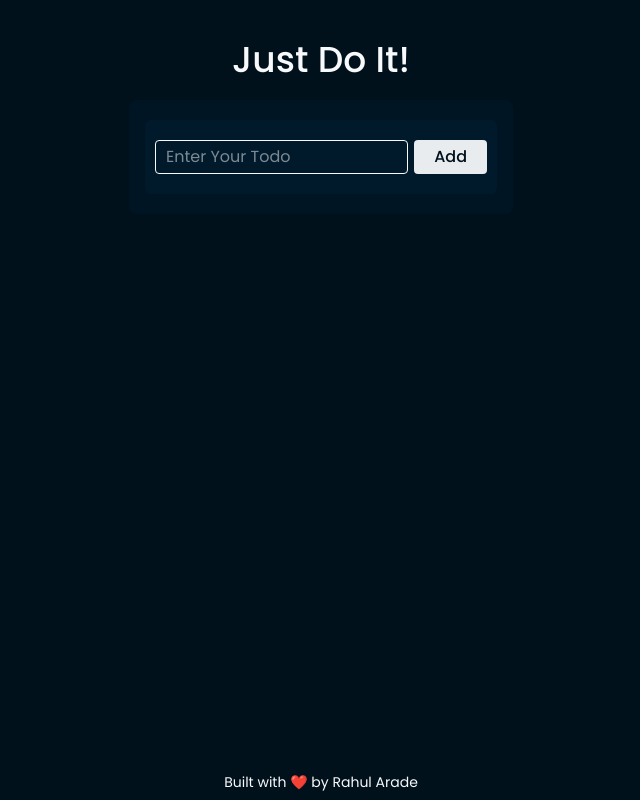
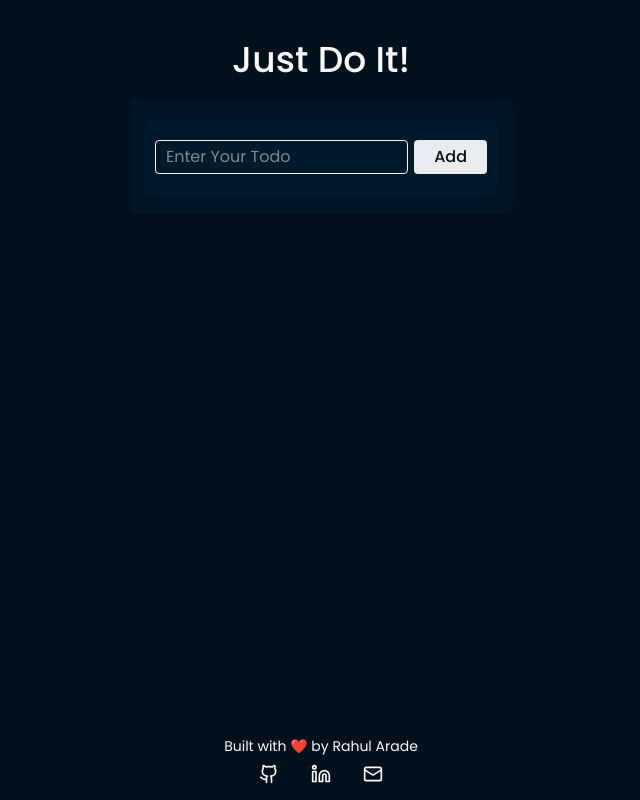
Before and after one commit to rahularade/Todo-App, a React (Vite) app: page / in a window 1280 px wide. Shown: the whole page, without its empty margins (319-959 px from the left). Built offline with nearby package versions, Linux system fonts and the light colour scheme.

Commit message:
Refactor footer section to include social media links with icons

```diff
--- a/src/App.tsx
+++ b/src/App.tsx
@@ -18,16 +18,82 @@ function App() {
                     </div>
                 </div>
             </TodoContextProvider>
-            <p className="text-heading text-sm p-2 absolute bottom-0">
+            <div className="text-heading text-sm p-2 absolute bottom-0">
                 Built with ❤️ by{" "}
                 <a
-                    href="https://github.com/rahularade"
+                    href="https://rahularade.site"
                     target="_blank"
                     className="hover:underline"
                 >
                     Rahul Arade
                 </a>
-            </p>
+                <div className="flex justify-center gap-4">
+                    <a
+                        href="https://github.com/rahularade/Todo-App"
+                        className="p-2 hover:bg-input-background rounded"
+                        target="_blank"
+                    >
+                        <svg
+                            xmlns="http://www.w3.org/2000/svg"
+                            width="24"
+                            height="24"
+                            viewBox="0 0 24 24"
+                            fill="none"
+                            stroke="currentColor"
+                            strokeWidth="2"
+                            strokeLinecap="round"
+                            strokeLinejoin="round"
+                            className="size-5"
+                        >
+                            <path d="M15 22v-4a4.8 4.8 0 0 0-1-3.5c3 0 6-2 6-5.5.08-1.25-.27-2.48-1-3.5.28-1.15.28-2.35 0-3.5 0 0-1 0-3 1.5-2.64-.5-5.36-.5-8 0C6 2 5 2 5 2c-.3 1.15-.3 2.35 0 3.5A5.403 5.403 0 0 0 4 9c0 3.5 3 5.5 6 5.5-.39.49-.68 1.05-.85 1.65-.17.6-.22 1.23-.15 1.85v4" />
+                            <path d="M9 18c-4.51 2-5-2-7-2" />
+                        </svg>
+                    </a>
+                    <a
+                        href="https://in.linkedin.com/in/rahul-arade"
+                        className="p-2 hover:bg-input-background rounded"
+                        target="_blank"
+                    >
+                        <svg
+                            xmlns="http://www.w3.org/2000/svg"
+                            width="24"
+                            height="24"
+                            viewBox="0 0 24 24"
+                            fill="none"
+                            stroke="currentColor"
+                            strokeWidth="2"
+                            strokeLinecap="round"
+                            strokeLinejoin="round"
+                            className="size-5"
+                        >
+                            <path d="M16 8a6 6 0 0 1 6 6v7h-4v-7a2 2 0 0 0-2-2 2 2 0 0 0-2 2v7h-4v-7a6 6 0 0 1 6-6z" />
+                            <rect width="4" height="12" x="2" y="9" />
+                            <circle cx="4" cy="4" r="2" />
+                        </svg>
+                    </a>
+                    <a
+                        href="mailto:araderahul9196@gmail.com"
+                        className="p-2 hover:bg-input-background rounded"
+                        target="_blank"
+                    >
+                        <svg
+                            xmlns="http://www.w3.org/2000/svg"
+                            width="24"
+                            height="24"
+                            viewBox="0 0 24 24"
+                            fill="none"
+                            stroke="currentColor"
+                            strokeWidth="2"
+                            strokeLinecap="round"
+                            strokeLinejoin="round"
+                            className="size-5"
+                        >
+                            <path d="m22 7-8.991 5.727a2 2 0 0 1-2.009 0L2 7" />
+                            <rect x="2" y="4" width="20" height="16" rx="2" />
+                        </svg>
+                    </a>
+                </div>
+            </div>
         </div>
     );
 }
```
